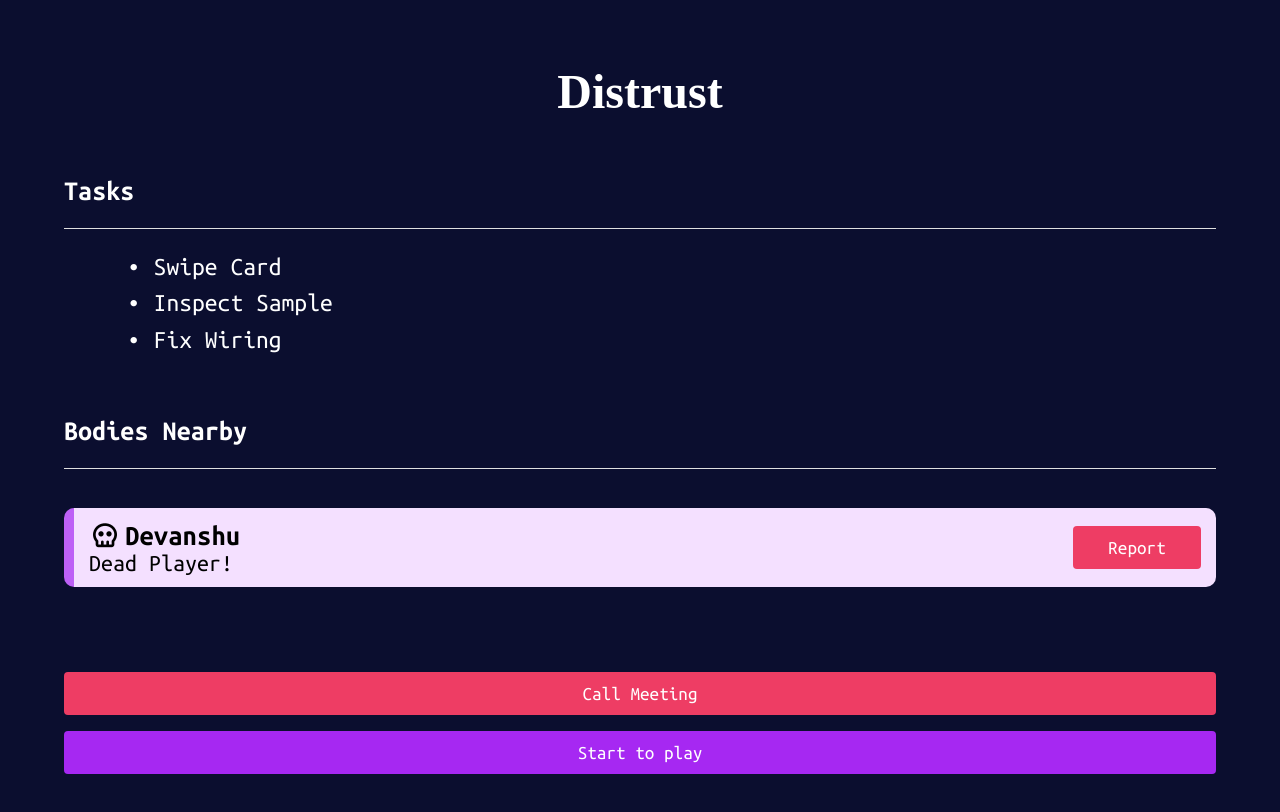
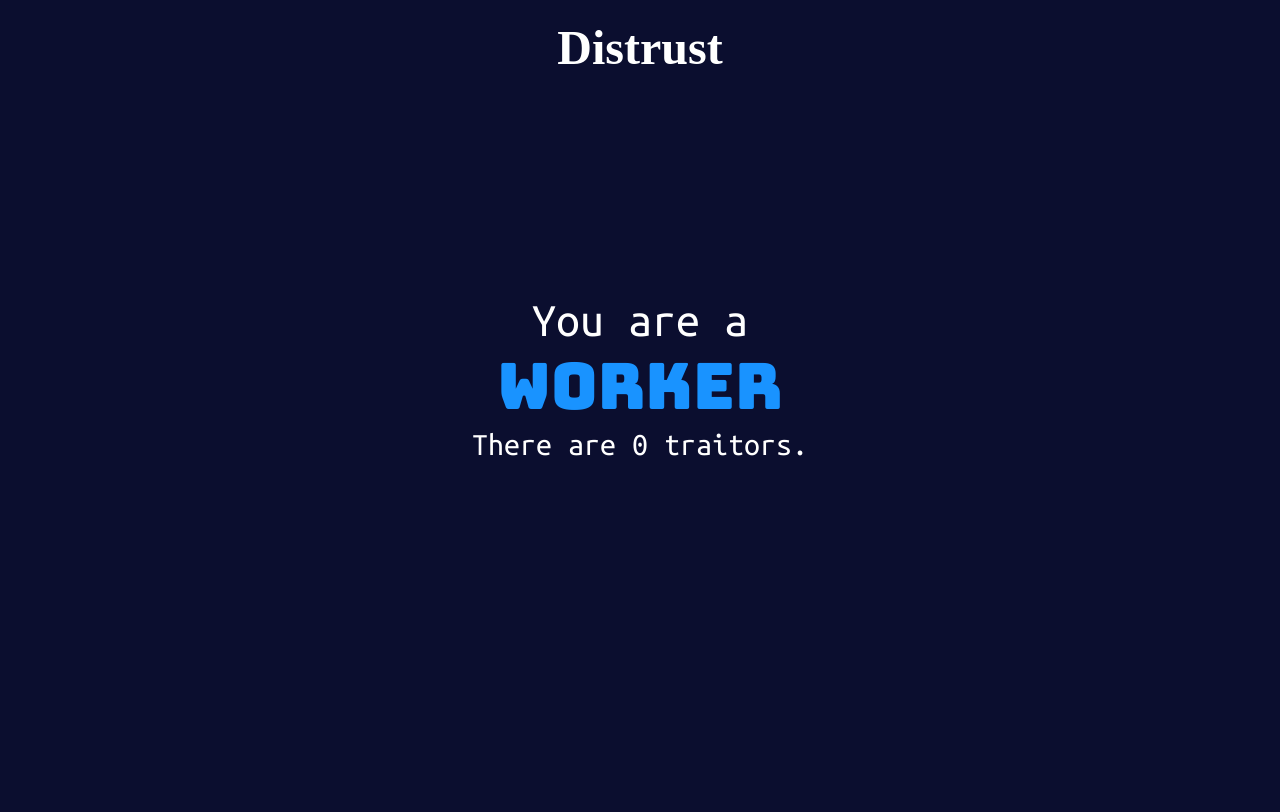
Before and after one commit to scc-distrust/frontend, a Svelte app: page / in a window 1280 px wide. Shown: the top 812 px of the page. Built offline with nearby package versions, Linux system fonts and the light colour scheme; a web font is replaced by a local one.

Commit message:
Role Assigning.

```diff
--- a/src/App.svelte
+++ b/src/App.svelte
@@ -1,5 +1,5 @@
 <script>
-  import Login from "./pages/MainPage.svelte";
+  import Login from "./pages/EntryPage.svelte";
 </script>
 
 <Login />
--- a/src/components/Role.svelte
+++ b/src/components/Role.svelte
@@ -1,12 +1,19 @@
 <script lang="ts">
   import type { Role } from "../lib/game";
 
-  export let role: Role;
+  export let role: Role ;
+  export let numOfTraitor: number = 0;
+
+  $: info =
+    role === "dead"
+      ? "You may continue your tasks after a meeting is called."
+      : `There are <span class="traitor-count">${numOfTraitor}</span> traitors.`;
 </script>
 
 <div>
   <p>You are a</p>
   <p class="role {role}">{role}</p>
+  <p class="info">{@html info}</p>
 </div>
 
 <style>
@@ -25,9 +32,16 @@
     margin: 0;
   }
 
+  .info {
+    font-family: "Ubuntu Mono", serif;
+    font-size: 2rem;
+    margin: 0;
+  }
+
   .role {
     font-family: "Bungee", serif;
     font-size: 4rem;
+    /* text-shadow: 0px 0px 15px rgba(74, 144, 226, 0.8); */
   }
 
   .role.worker {
@@ -37,4 +51,8 @@
   .role.traitor {
     color: var(--red);
   }
+
+  .traitor-count {
+    color: var(--red);
+  }
 </style>
--- a/src/lib/game.ts
+++ b/src/lib/game.ts
@@ -1 +1 @@
-export type Role = "worker" | "traitor";
+export type Role = "worker" | "traitor" | "dead";
--- /dev/null
+++ b/src/pages/EntryPage.svelte
@@ -0,0 +1,21 @@
+<script lang="ts">
+    import Title from "../components/Title.svelte";
+    import Role from "../components/Role.svelte";
+</script>
+
+<div class="main-container">
+    <Title size="3rem" />
+    <Role role="worker" />
+</div>
+
+<style>
+    .main-container {
+        display: flex;
+        flex-direction: column;
+        align-items: center;
+        width: 100%;
+        max-width: 400px;
+        height: 85%;
+        margin: auto;
+    }
+</style>
--- a/src/pages/MainPage.svelte
+++ b/src/pages/MainPage.svelte
@@ -6,7 +6,7 @@
   import Task from "../components/Task.svelte";
   import ReportCard from "../components/ReportCard.svelte";
 
-  let imposter: boolean = false;
+  let imposter: boolean = true;
 </script>
 
 <div class="main-content">
```
